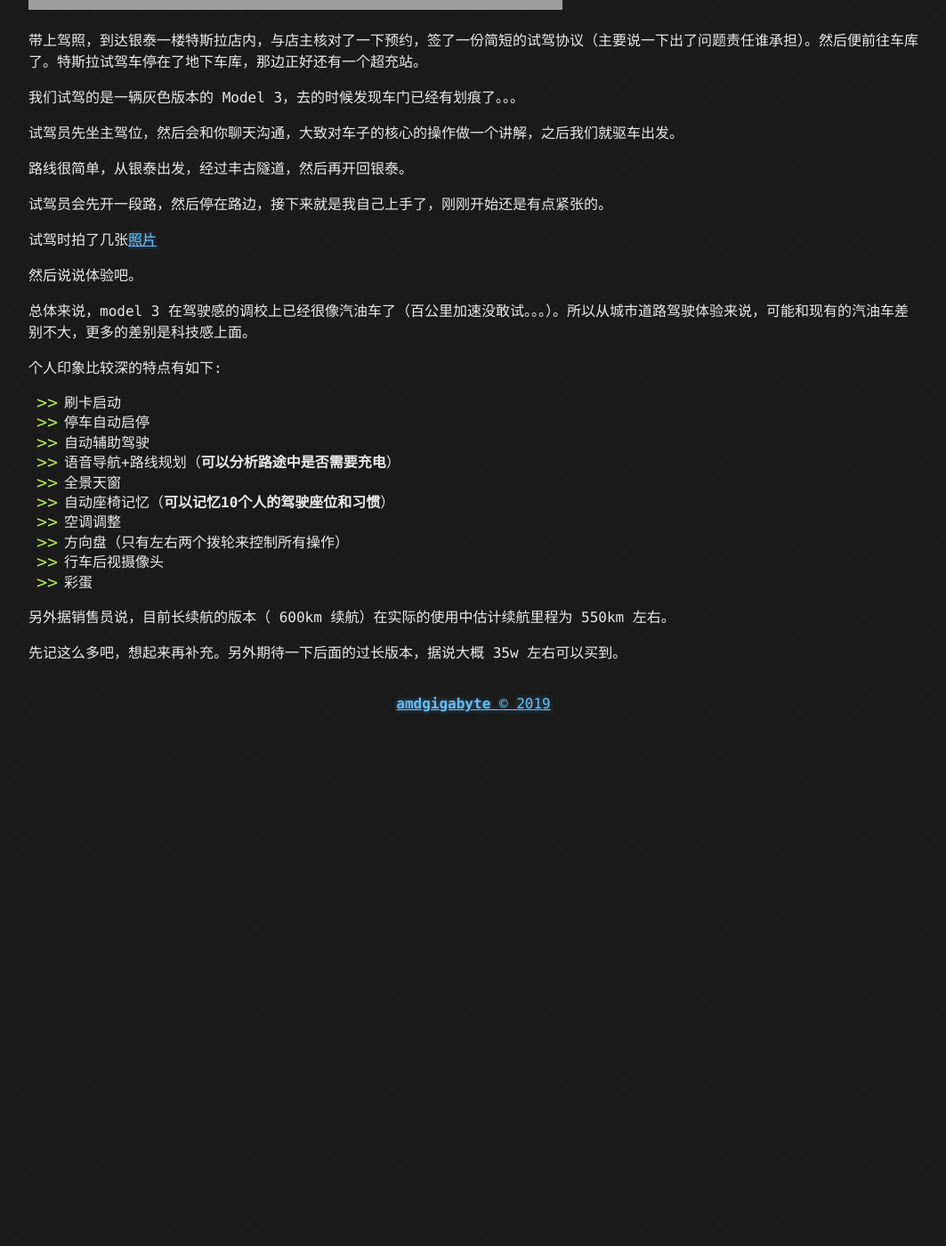
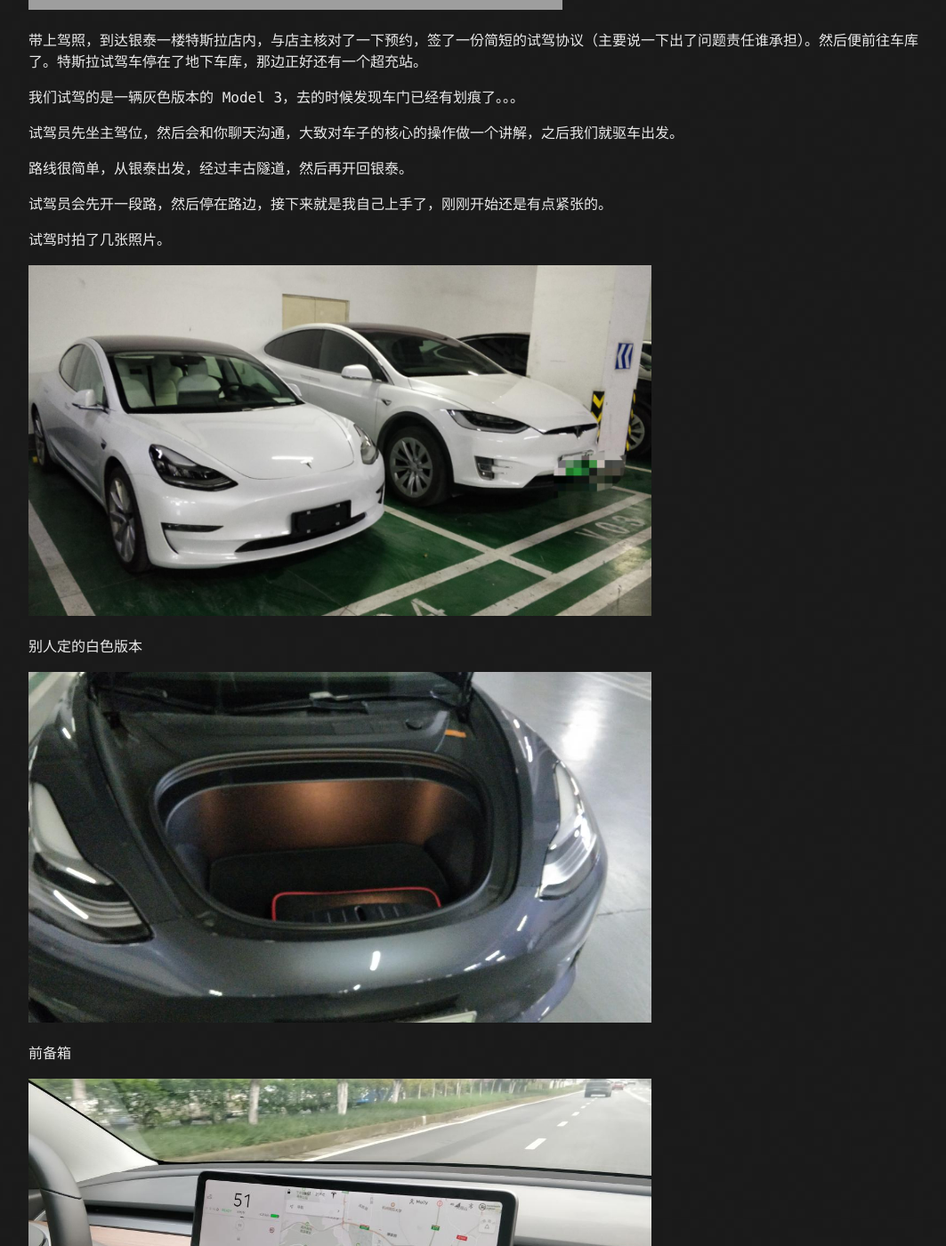
Before and after one commit to amdgigabyte/amdgigabyte.github.io, a Jekyll site: the page built from _posts/2019-03-30-tesla-model-3-have-a-try.md, in a window 1280 px wide and 1400 px high, scrolled down 759 px. Shown: the whole window at 89% size, without its empty margins (108-1171 px from the left). Built offline with Jekyll 4.4.1, drawn with Linux system fonts in a browser that asks for light colours; comment, search, counter and statistics services are not loaded; before the commit the page ends 1575 px from its top, so only the background shows below that; grey boxes are pictures that could not be loaded.

Commit message:
add gallery

```diff
--- a/_posts/2019-03-30-tesla-model-3-have-a-try.md
+++ b/_posts/2019-03-30-tesla-model-3-have-a-try.md
@@ -22,7 +22,23 @@
 
 试驾员会先开一段路，然后停在路边，接下来就是我自己上手了，刚刚开始还是有点紧张的。
 
-试驾时拍了几张[照片](https://photos.app.goo.gl/D2XYTyjp1ApEdDYP6)
+试驾时拍了几张照片。
+
+<img src="/assets/posts/tesla-0.jpg" alt="别人定的白色版本" width="70%"/>
+
+别人定的白色版本
+
+<img src="/assets/posts/tesla-1.jpg" alt="前备箱" width="70%"/>
+
+前备箱
+
+<img src="/assets/posts/tesla-2.jpg" alt="坐副驾跃跃欲试" width="70%"/>
+
+坐副驾跃跃欲试
+
+<img src="/assets/posts/tesla-3.jpg" alt="主驾位" width="70%"/>
+
+主驾位
 
 然后说说体验吧。
 
```
Also changed, not shown: assets/posts/tesla-0.jpg (added), assets/posts/tesla-1.jpg (added), assets/posts/tesla-2.jpg (added), assets/posts/tesla-3.jpg (added).
